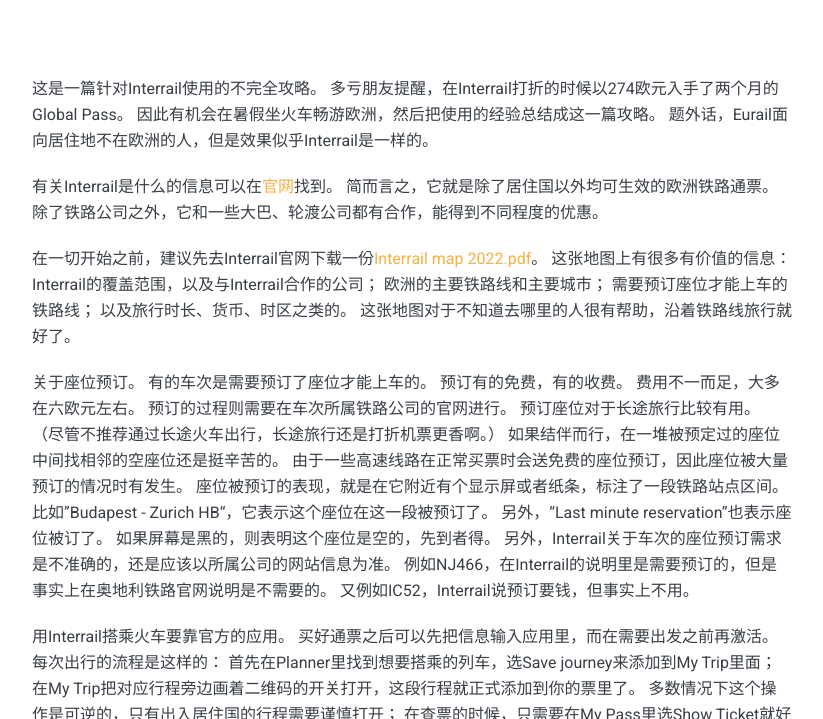
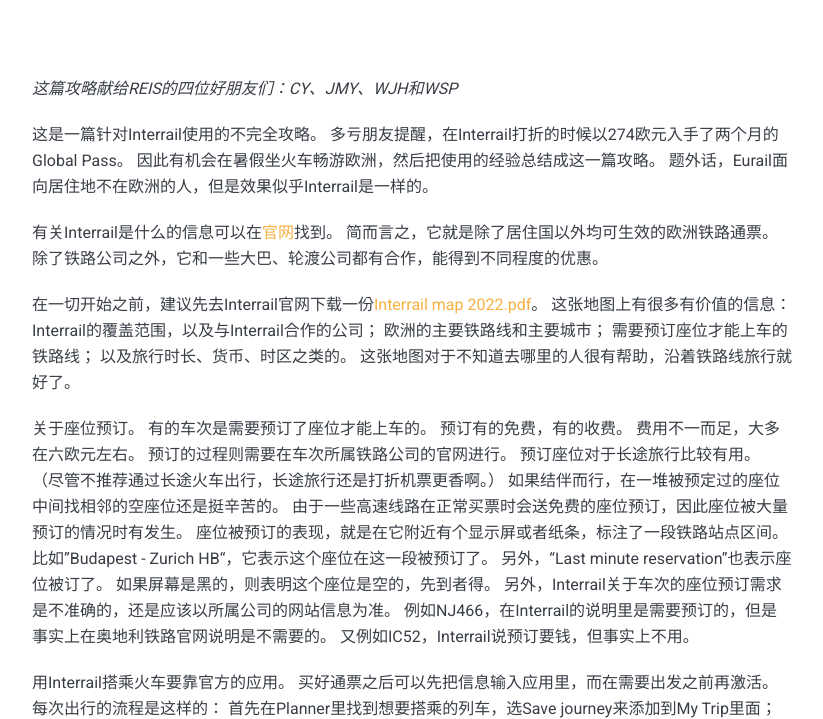
Before and after one commit to Wenhui-Wu/Wenhui-Wu.github.io, a Jekyll site: the page built from _posts/2022-08-13-Interrail-使用攻略.md, in a window 1280 px wide and 900 px high, scrolled down 796 px, cut to the strip 181-900 px from the top of the window. Shown: the whole strip, without its empty margins (228-1051 px from the left). Built offline with Jekyll 4.4.1, drawn with Linux system fonts in a browser that asks for light colours; nearby versions of some CDN libraries.

Commit message:
Update 2022-08-13-Interrail-使用攻略.md

```diff
--- a/_posts/2022-08-13-Interrail-使用攻略.md
+++ b/_posts/2022-08-13-Interrail-使用攻略.md
@@ -8,6 +8,8 @@ tags:
 - 旅行
 - HIGHLIGHTED
 ---
+
+*这篇攻略献给REIS的四位好朋友们：CY、JMY、WJH和WSP*
 
 这是一篇针对Interrail使用的不完全攻略。
 多亏朋友提醒，在Interrail打折的时候以274欧元入手了两个月的Global Pass。
```
